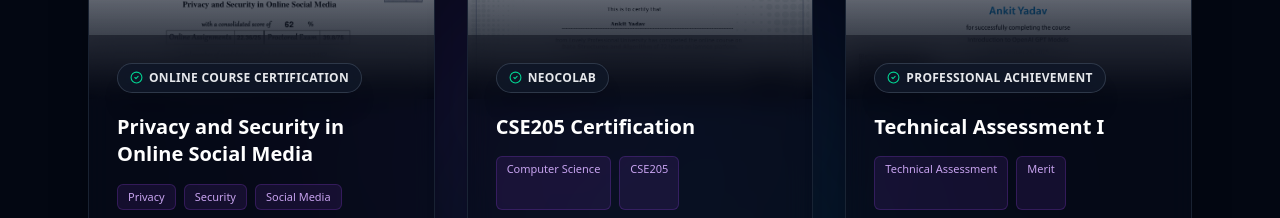
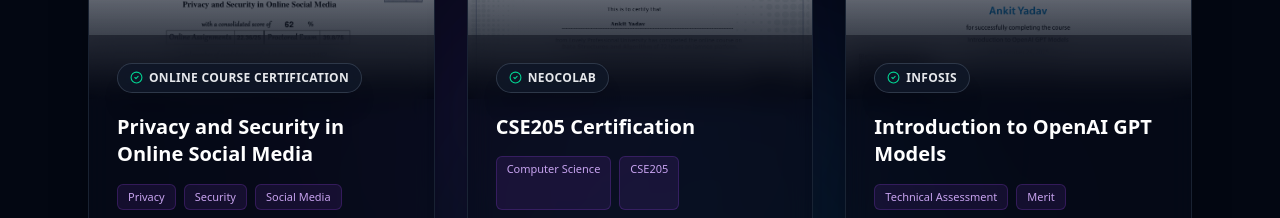
Before and after one commit to Ankityadav0018/portfolio, a Next.js app: page / in a window 1280 px wide. Both pictures are taken after a click on the button "Certificates". Shown: the part 469-687 px from the top of the page. Built offline with nearby package versions, Linux system fonts and the light colour scheme; no server answers.

Commit message:
Update certificate details to 2025 and new titles

```diff
--- a/src/components/Certificates.tsx
+++ b/src/components/Certificates.tsx
@@ -18,7 +18,7 @@
     id: 1,
     title: "Privacy and Security in Online Social Media",
     issuer: "Online Course Certification",
-    date: "2024",
+    date: "2025",
     link: "/certificates/privacy-and-security.pdf",
     image: "/images/certificates/privacy-and-security.png",
     skills: ["Privacy", "Security", "Social Media"],
@@ -27,43 +27,43 @@
     id: 2,
     title: "CSE205 Certification",
     issuer: "NeoColab",
-    date: "2024",
+    date: "2025",
     link: "/certificates/cse205-neocolab.pdf",
     image: "/images/certificates/cse205-neocolab.png",
     skills: ["Computer Science", "CSE205"],
   },
   {
     id: 3,
-    title: "Technical Assessment I",
-    issuer: "Professional Achievement",
-    date: "2024",
+    title: "Introduction to OpenAI GPT Models",
+    issuer: "Infosis",
+    date: "2025",
     link: "/certificates/cert-1.pdf",
     image: "/images/certificates/cert-1.png",
     skills: ["Technical Assessment", "Merit"],
   },
   {
     id: 4,
-    title: "Technical Assessment II",
-    issuer: "Professional Achievement",
-    date: "2024",
+    title: "Introduction to Deep Learning",
+    issuer: "Infosis",
+    date: "2025",
     link: "/certificates/cert-2.pdf",
     image: "/images/certificates/cert-2.png",
     skills: ["Technical Assessment", "Merit"],
   },
   {
     id: 5,
-    title: "Technical Assessment III",
-    issuer: "Professional Achievement",
-    date: "2024",
+    title: "Introduction to Natural Language Processing",
+    issuer: "Infosis",
+    date: "2025",
     link: "/certificates/cert-3.pdf",
     image: "/images/certificates/cert-3.png",
     skills: ["Technical Assessment", "Merit"],
   },
   {
     id: 6,
-    title: "Technical Assessment IV",
-    issuer: "Professional Achievement",
-    date: "2024",
+    title: "Prompt Engineering",
+    issuer: "Infosis",
+    date: "2025",
     link: "/certificates/cert-4.pdf",
     image: "/images/certificates/cert-4.png",
     skills: ["Technical Assessment", "Merit"],
```
